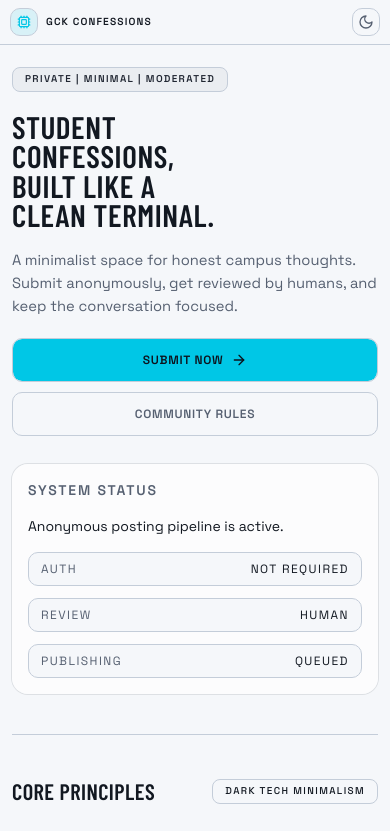
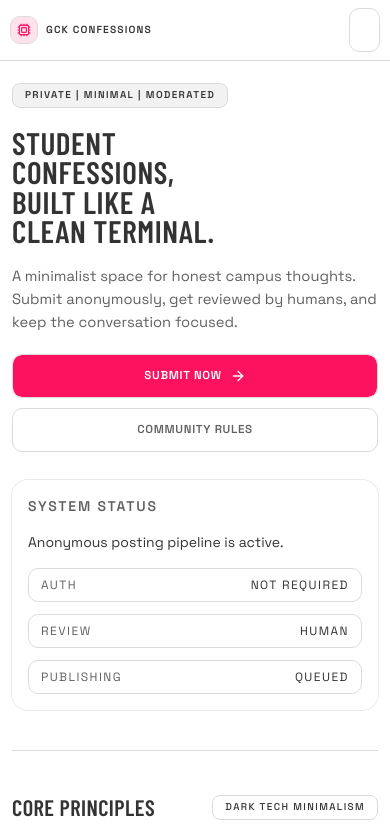
Before and after one commit to RexSixT9/gckconfessions, a Next.js app: page / in a window 390 px wide. Shown: the top 831 px of the page. Built offline with nearby package versions, Linux system fonts and the light colour scheme; no server answers.

Commit message:
style: update color scheme for light and dark modes in layout and globals

```diff
--- a/src/app/globals.css
+++ b/src/app/globals.css
@@ -15,71 +15,71 @@
 }
 
 :root {
-  /* Light mode - cool monochrome + electric cyan accents */
+  /* Light mode - dark + pink + white */
   --header-height: 3.5rem;
-  --background: 210 30% 97%;
-  --foreground: 218 28% 10%;
+  --background: 0 0% 100%;
+  --foreground: 0 0% 20%;
   --card: 0 0% 100%;
-  --card-foreground: 218 28% 10%;
+  --card-foreground: 0 0% 20%;
   --popover: 0 0% 100%;
-  --popover-foreground: 218 28% 10%;
-  --primary: 218 30% 11%;
-  --primary-foreground: 210 30% 98%;
-  --secondary: 210 20% 93%;
-  --secondary-foreground: 218 22% 16%;
-  --muted: 210 20% 91%;
-  --muted-foreground: 218 14% 39%;
-  --accent: 188 100% 45%;
-  --accent-foreground: 220 38% 8%;
+  --popover-foreground: 0 0% 20%;
+  --primary: 0 0% 20%;
+  --primary-foreground: 0 0% 100%;
+  --secondary: 0 0% 95%;
+  --secondary-foreground: 0 0% 20%;
+  --muted: 0 0% 94%;
+  --muted-foreground: 0 0% 38%;
+  --accent: 340 98% 53%;
+  --accent-foreground: 0 0% 100%;
   --success: 142 71% 45%;
   --success-foreground: 0 0% 100%;
   --warning: 38 92% 32%;
   --warning-foreground: 0 0% 100%;
   --destructive: 0 72% 43%;
   --destructive-foreground: 0 0% 100%;
-  --border: 214 21% 81%;
-  --input: 214 24% 90%;
-  --ring: 188 100% 45%;
+  --border: 0 0% 86%;
+  --input: 0 0% 92%;
+  --ring: 340 98% 53%;
   --radius: 1rem;
   /* Light Mode - Action button colors */
   --action-accept: 142 71% 45%;
   --action-accept-foreground: 0 0% 100%;
-  --action-publish: 194 96% 44%;
-  --action-publish-foreground: 220 38% 8%;
+  --action-publish: 340 98% 53%;
+  --action-publish-foreground: 0 0% 100%;
   --action-reject: 0 84% 60%;
   --action-reject-foreground: 0 0% 100%;
 }
 
 .dark {
-  /* Dark mode - deep graphite + electric cyan accents */
-  --background: 215 36% 8%;
-  --foreground: 210 30% 95%;
-  --card: 215 29% 11%;
-  --card-foreground: 210 30% 95%;
-  --popover: 215 29% 11%;
-  --popover-foreground: 210 30% 95%;
-  --primary: 210 30% 95%;
-  --primary-foreground: 215 36% 8%;
-  --secondary: 216 22% 16%;
-  --secondary-foreground: 210 30% 95%;
-  --muted: 216 20% 16%;
-  --muted-foreground: 210 12% 67%;
-  --accent: 188 100% 58%;
-  --accent-foreground: 215 42% 8%;
+  /* Dark mode - #333333 base + #474747 surfaces + pink accent */
+  --background: 0 0% 20%;
+  --foreground: 0 0% 100%;
+  --card: 0 0% 28%;
+  --card-foreground: 0 0% 100%;
+  --popover: 0 0% 28%;
+  --popover-foreground: 0 0% 100%;
+  --primary: 0 0% 100%;
+  --primary-foreground: 0 0% 20%;
+  --secondary: 0 0% 28%;
+  --secondary-foreground: 0 0% 100%;
+  --muted: 0 0% 24%;
+  --muted-foreground: 0 0% 78%;
+  --accent: 340 98% 53%;
+  --accent-foreground: 0 0% 100%;
   --success: 142 65% 55%;
   --success-foreground: 0 0% 100%;
   --warning: 38 100% 60%;
   --warning-foreground: 0 0% 5%;
   --destructive: 0 80% 55%;
   --destructive-foreground: 0 0% 100%;
-  --border: 216 18% 25%;
-  --input: 216 18% 23%;
-  --ring: 188 100% 58%;
+  --border: 0 0% 34%;
+  --input: 0 0% 31%;
+  --ring: 340 98% 53%;
   /* Action button colors */
   --action-accept: 142 65% 55%;
   --action-accept-foreground: 0 0% 100%;
-  --action-publish: 194 96% 56%;
-  --action-publish-foreground: 215 42% 8%;
+  --action-publish: 340 98% 53%;
+  --action-publish-foreground: 0 0% 100%;
   --action-reject: 0 80% 55%;
   --action-reject-foreground: 0 0% 100%;
 }
@@ -991,6 +991,13 @@ select {
     min-height: 44px;
   }
 
+  [data-slot="button"] {
+    min-height: 44px;
+    padding-inline: 0.9rem;
+    font-size: 0.72rem;
+    letter-spacing: 0.06em;
+  }
+
   /* Improve mobile tap highlight for interactive elements */
   button,
   [role="button"],
@@ -1013,6 +1020,17 @@ select {
 
   .input-base {
     font-size: 0.9375rem;
+  }
+}
+
+/* Large desktops and 4K displays */
+@media (min-width: 1536px) {
+  html {
+    font-size: 17px;
+  }
+
+  body {
+    line-height: 1.5;
   }
 }
 
--- a/src/app/layout.tsx
+++ b/src/app/layout.tsx
@@ -81,8 +81,8 @@ export const viewport: Viewport = {
   maximumScale: 5,
   viewportFit: "cover",
   themeColor: [
-    { media: "(prefers-color-scheme: light)", color: "#f4f8fb" },
-    { media: "(prefers-color-scheme: dark)", color: "#0b1117" },
+    { media: "(prefers-color-scheme: light)", color: "#ffffff" },
+    { media: "(prefers-color-scheme: dark)", color: "#333333" },
   ],
 };
 
```
Also changed, not shown: 1 other file (tests, documents, lock files or other folders).
